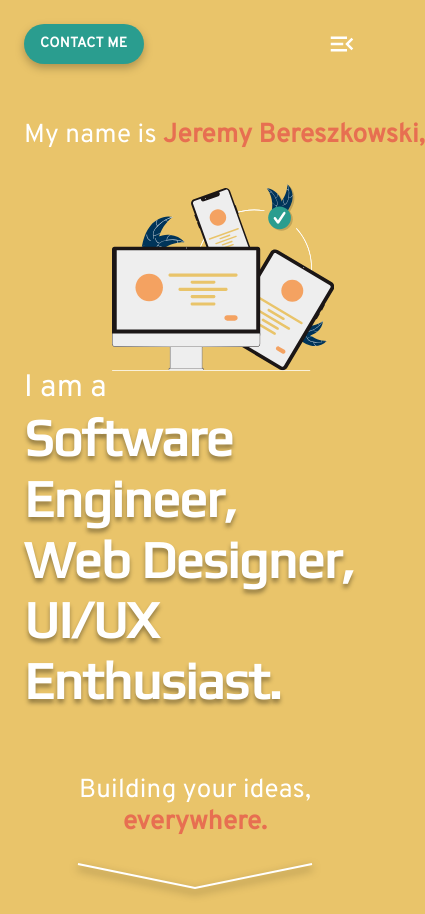
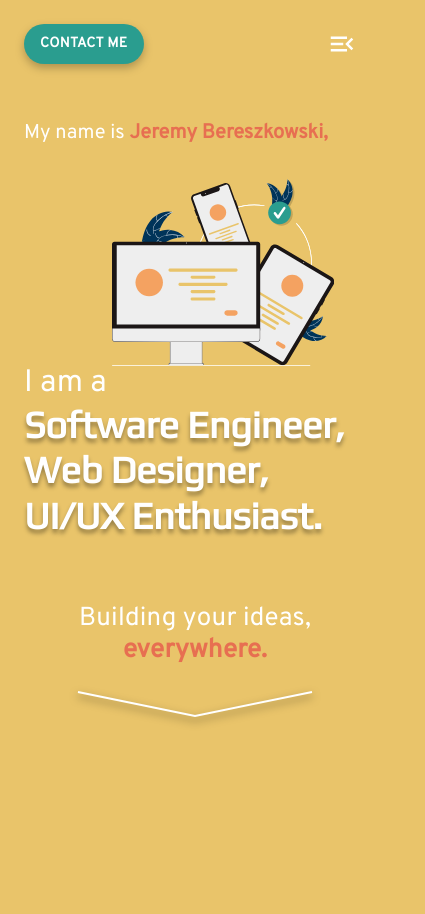
Before and after one commit to Jeremy-Bereszkowski/web-resume-v3, a React (Create React App) app: page / in a window 390 px wide. Shown: the whole page, 425 px wide, since content can reach past the window. After the commit the page ends 844 px from the top, so only its background shows below. Built offline with nearby package versions, Linux system fonts and the light colour scheme; the HTML template or start-up script is replaced by a standard one.

Commit message:
Update AppHero.js

```diff
--- a/src/components/AppHero/AppHero.js
+++ b/src/components/AppHero/AppHero.js
@@ -27,7 +27,10 @@ const useStyles = makeStyles((theme) => createStyles({
     },
     text1: {
         ...theme.typography.overpass,
-        display: "inline",
+        // display: "inline",
+        whiteSpace: "nowrap",
+        overflow: "hidden",
+        textOverflow: "ellipsis",
     },
     text2: {
         ...theme.typography.overpass,
@@ -59,6 +62,9 @@ const useStyles = makeStyles((theme) => createStyles({
     text5: {
         ...theme.typography.overpass,
         width: "100%",
+        [theme.breakpoints.only("md")]: {
+            marginTop: `${theme.spacing(6)}!important`,
+        },
     },
     altFont: {
         color: theme.palette.primary.main,
@@ -96,7 +102,6 @@ export default function AppHero() {
     const isMdOnly = useMediaQuery(theme => theme.breakpoints.only('md'));
     const isLgOnly = useMediaQuery(theme => theme.breakpoints.only('lg'));
     const isXlOnly = useMediaQuery(theme => theme.breakpoints.only('xl'));
-    const isBetweenSmXl = useMediaQuery(theme => theme.breakpoints.between('sm', 'xl'));
 
     return (
         <AppContainer>
@@ -108,8 +113,7 @@ export default function AppHero() {
                 <Grid item sm={12} md={12} lg={6} sx={{width: "100%"}}>
                     <div className={classes.spacer1}>
                         <Typography
-                            variant={"h4"}
-                            component={"h1"}
+                            variant={isXsOnly ? "h5" : "h4"}
                             color={"white"}
                             className={classes.text1}
                             noWrap
@@ -136,15 +140,13 @@ export default function AppHero() {
                         <div>
                             <Typography
                                 variant={"h3"}
-                                component={"h1"}
                                 color={"white"}
                                 className={classes.text2}
                             >
                                 I am a
                             </Typography>
                             <Typography
-                                variant={isBetweenSmXl ? "h2" : "h1"}
-                                component={"h2"}
+                                variant={(isXsOnly || isMdOnly || isLgOnly) ? "h2" : "h1"}
                                 color={"white"}
                                 className={classes.text3}
                             >
@@ -162,15 +164,12 @@ export default function AppHero() {
                             </Typography>
                         </div>
                         {isMdOnly && (
-                            // <div>
                             <DynamicDesignIcon size={"medium"}/>
-                            // </div>
                         )}
                     </div>
                     <div >
                         <Typography
                             variant={isMdDown ? "h4" : "h3"}
-                            component={"h3"}
                             color={"white"}
                             align={isMdDown ? "center" : "left"}
                             className={classes.text5}
```
